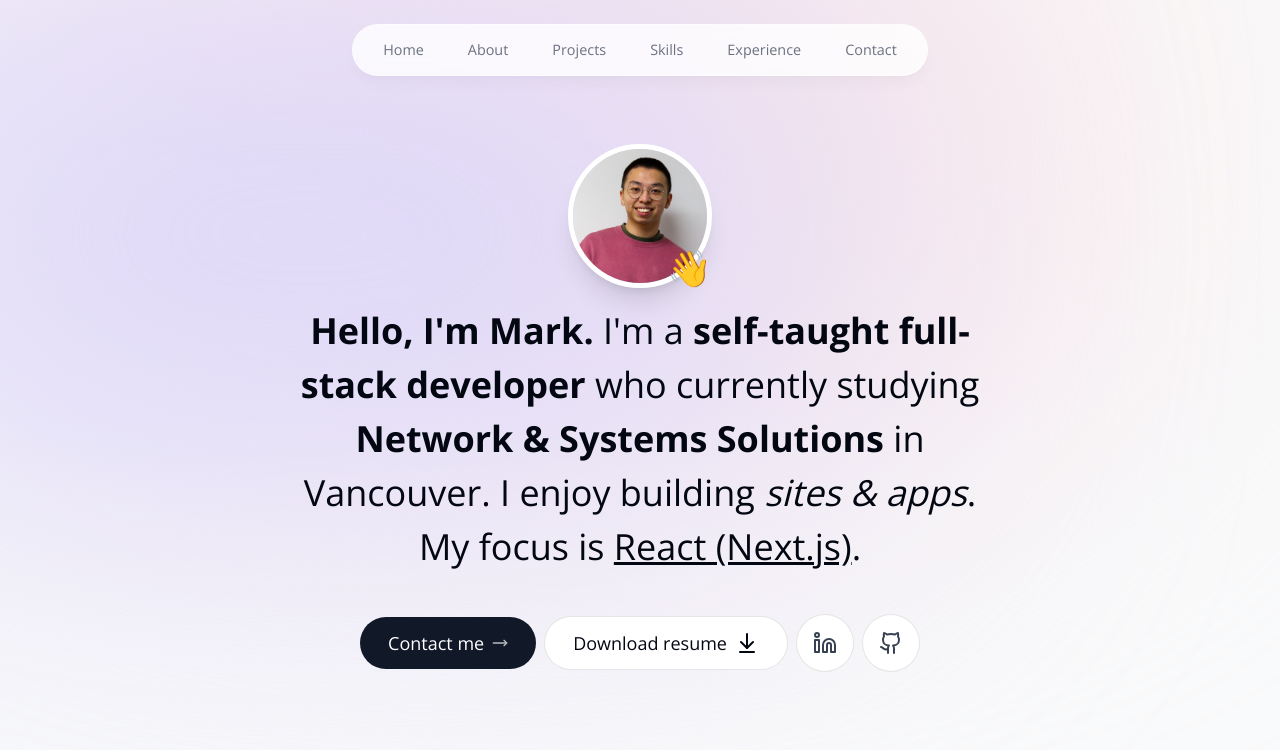
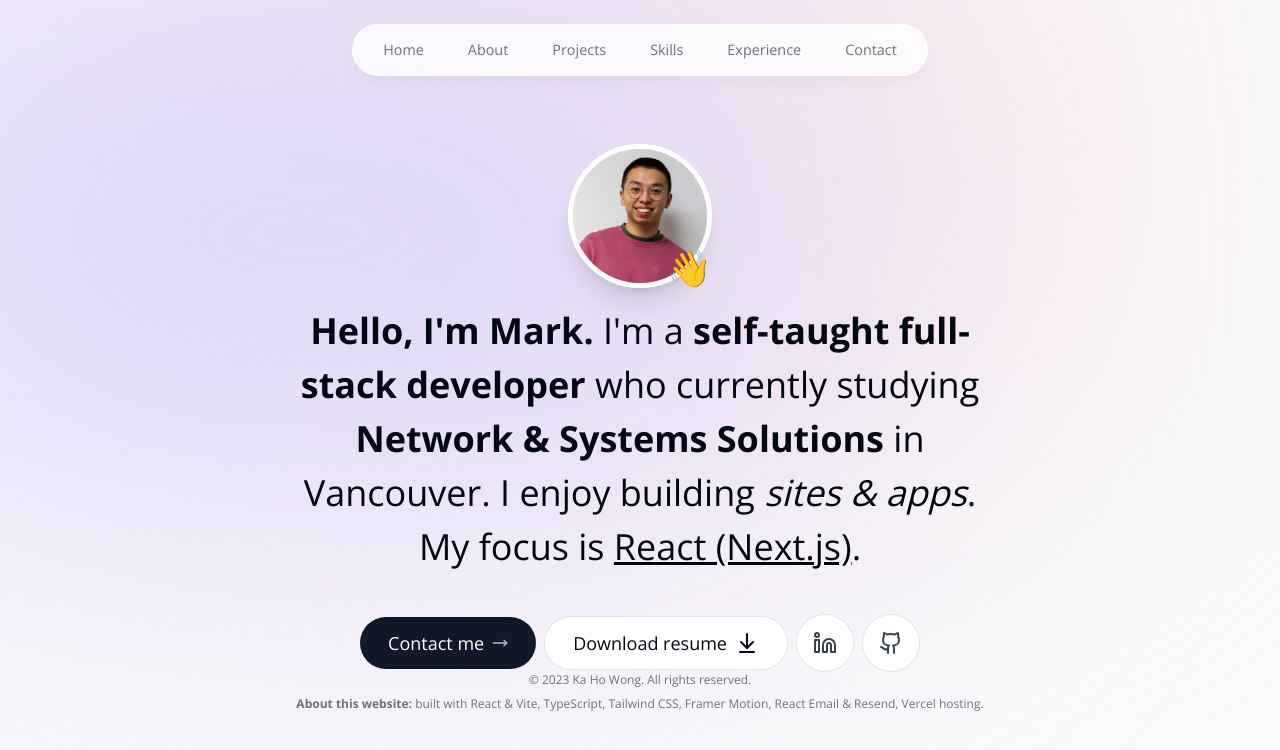
Before and after one commit to mark62005/vite-portfolio, a React (Vite) app: page / in a window 1280 px wide. Shown: the top 750 px of the page. Built offline with nearby package versions, Linux system fonts and the light colour scheme.

Commit message:
Create footer

```diff
--- a/src/App.tsx
+++ b/src/App.tsx
@@ -1,4 +1,5 @@
 import BackgroundDecoration from "./components/decorations/BackgroundDecoration";
+import Footer from "./components/Footer";
 import Header from "./components/Header";
 import Hero from "./components/Hero";
 
@@ -13,6 +14,7 @@
 				<BackgroundDecoration />
 				<Hero />
 			</main>
+			<Footer />
 		</div>
 	);
 }
--- /dev/null
+++ b/src/components/Footer.tsx
@@ -0,0 +1,15 @@
+const Footer = () => {
+	return (
+		<footer className="mb-10 px-4 text-center text-gray-500">
+			<small className="mb-2 block text-xs">
+				&copy; 2023 Ka Ho Wong. All rights reserved.
+			</small>
+			<p className="text-xs">
+				<span className="font-semibold">About this website:</span> built with
+				React & Vite, TypeScript, Tailwind CSS, Framer Motion, React Email &
+				Resend, Vercel hosting.
+			</p>
+		</footer>
+	);
+};
+export default Footer;
```
